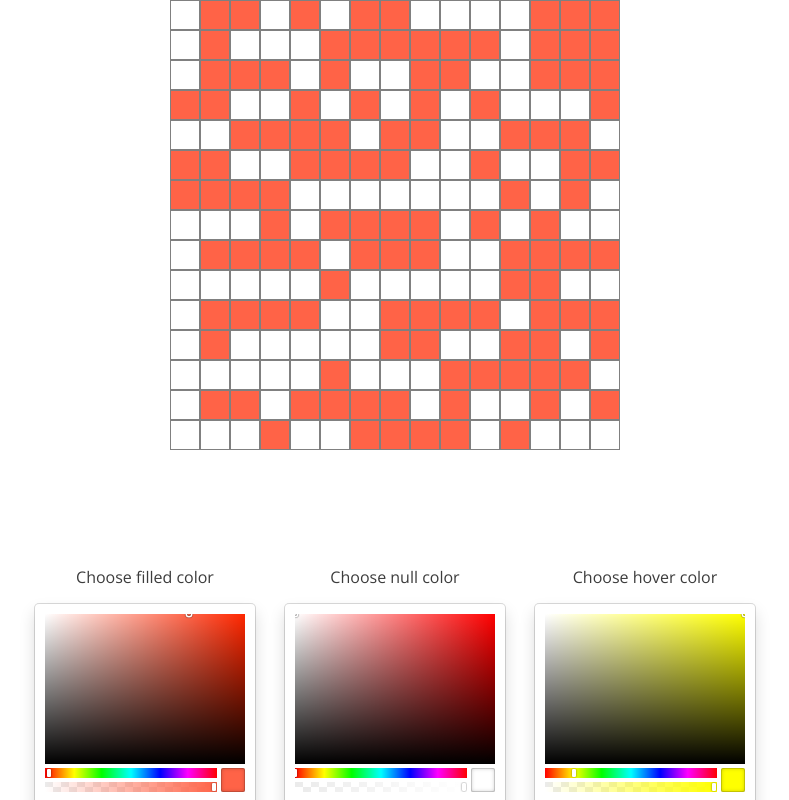
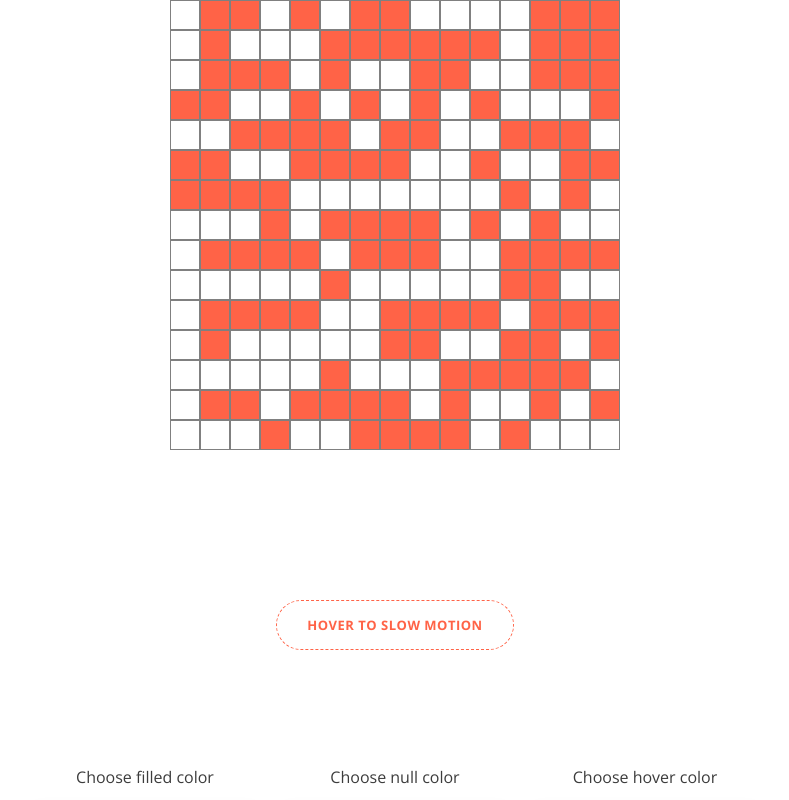
Before and after one commit to KaweckiBartek/grid-problem, a React (Create React App) app in the folder grid-problem/: page / in a window 1280 px wide. Shown: the top 800 px of the page, without its empty margins (245-1034 px from the left). Built offline with nearby package versions, Linux system fonts and the light colour scheme.

Commit message:
added slowmo button

```diff
--- a/grid-problem/package.json
+++ b/grid-problem/package.json
@@ -11,6 +11,7 @@
     "@types/react-color": "^3.0.4",
     "@types/react-dom": "^17.0.2",
     "@types/react-helmet": "^6.1.0",
+    "framer-motion": "^4.0.3",
     "gsap": "^3.6.1",
     "lodash": "^4.17.21",
     "react": "^17.0.1",
--- a/grid-problem/src/components/grid/index.tsx
+++ b/grid-problem/src/components/grid/index.tsx
@@ -1,5 +1,6 @@
 import React, { useEffect, useState, useMemo } from 'react'
 import { CSSPlugin, gsap } from 'gsap';
+import { motion } from 'framer-motion';
 import cloneDeep from 'lodash/cloneDeep';
 import Ceil from './Ceil'
 import GridSettings from './GridSettings'
@@ -14,12 +15,18 @@
   const [ grid, setGrid ] = useState<number[][]>([])
   const [ initialGrid, setInitialGrid ] = useState<number[][]>([])
   const [ activePosition, setActivePosition ] = useState({ x: 0, y: 0 })
+  const [ show, setShow ] = useState(false)
+
 
   useEffect(() => {
     CSSPlugin.useSVGTransformAttr = true;
     function getRandom(min: number, max: number) {
       return Math.random() * (max - min) + min;
     }
+
+    setTimeout(() => {
+      setShow(true)
+    }, 100)
 
     const tl = gsap.timeline()
     const elements = document.querySelectorAll(".ceil");
@@ -35,7 +42,7 @@
     });
 
     gsap.to(elements, {
-      duration: 1,
+      duration: 0.5,
       yoyo: true,
       repeat: 0,
       x: 0,
@@ -132,7 +139,22 @@
           )
         })}
       </>
+      { show && <motion.div
+        className="slowMo-btn"
+        initial={{ opacity: 0 }}
+        animate={{ opacity: 1 }}
+        transition={{ opacity: { duration: 0.6 } }}
+        onTouchStart={() => gsap.globalTimeline.timeScale(0.15)}
+        onTouchMove={() => gsap.globalTimeline.timeScale(0.15)}
+        onTouchCancel={() => gsap.globalTimeline.timeScale(1)}
+        onTouchEnd={() => gsap.globalTimeline.timeScale(1)}
+        onMouseOver={() => gsap.globalTimeline.timeScale(0.15)}
+        onMouseLeave={() => gsap.globalTimeline.timeScale(1)}
+      >
+        Hover to Slow Motion</motion.div>}
+
       <GridSettings {...{ filledColor, setFilledColor, nullColor, setNullColor, hoverColor, setHoverColor, setNxN, setSize }} />
+
     </div>
   )
 }
--- a/grid-problem/src/styles/themes/components/grid.scss
+++ b/grid-problem/src/styles/themes/components/grid.scss
@@ -7,6 +7,7 @@
     display: flex;
   }
 
+
   .ceil{
     display: flex;
     align-items: center;
@@ -15,6 +16,27 @@
     opacity: 0;
   }
 
+  .slowMo-btn {
+    -webkit-touch-callout: none;
+    -webkit-user-select: none;
+    -khtml-user-select: none;
+    -moz-user-select: none;
+    -ms-user-select: none;
+    user-select: none;
+    -webkit-tap-highlight-color: transparent;
+    font-size: 13px;
+    font-weight: 700;
+    margin-top: 150px;
+    color: tomato;
+    text-align: center;
+    text-transform: uppercase;
+    letter-spacing: 0.5px;
+    padding: 15px 30px;
+    border: 1px dashed tomato;
+    border-radius: 30px;
+    cursor: pointer;
+  }
+
   &__settings{
     margin-top: 100px;
   }
```
Also changed, not shown: 1 other file (tests, documents, lock files or other folders).
